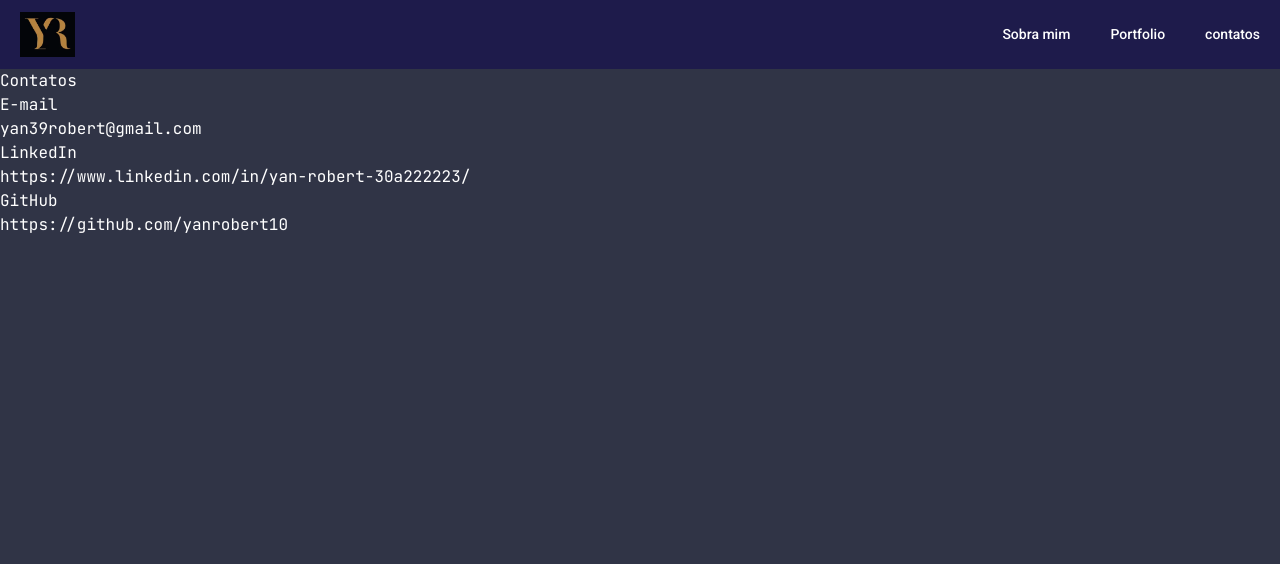
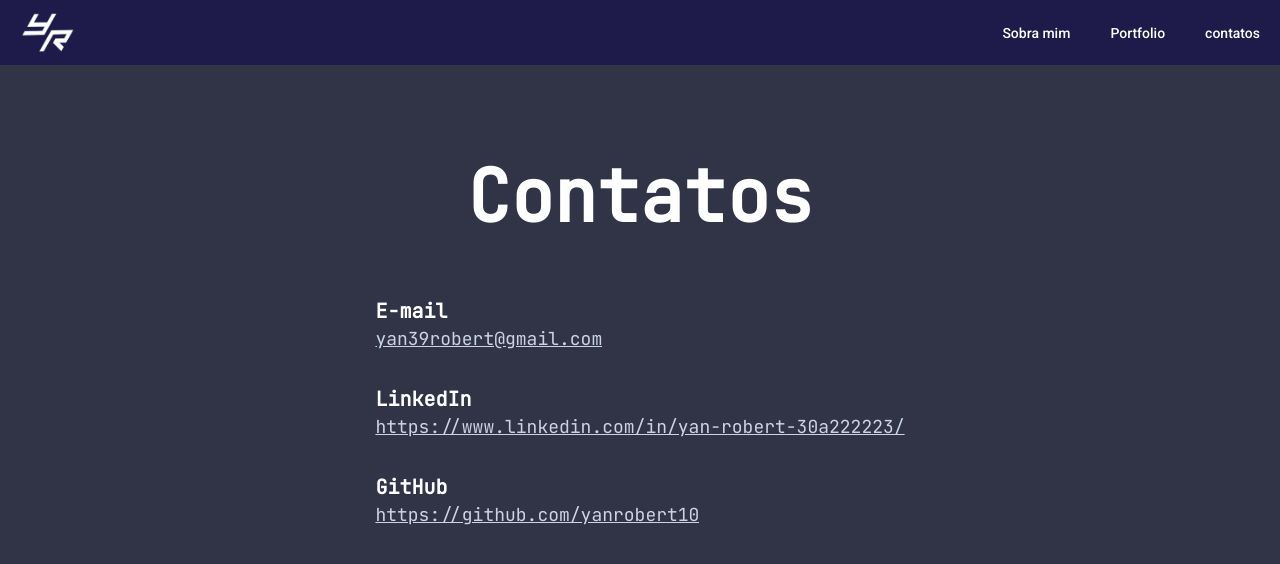
Before and after one commit to yanrobert10/portfolio, a Next.js app: page /contatos in a window 1280 px wide. Shown: the top 564 px of the page. Built offline with nearby package versions, Linux system fonts and the light colour scheme.

Commit message:
estilização page contato

```diff
--- a/src/app/components/Home/aboutMe.tsx
+++ b/src/app/components/Home/aboutMe.tsx
@@ -11,6 +11,7 @@
     return (
         <main className="
             flex
+            xl:h-screen
             flex-wrap-reverse
             justify-center
             items-center
--- a/src/app/contatos/page.tsx
+++ b/src/app/contatos/page.tsx
@@ -1,4 +1,4 @@
-import Link from "next/link";
+
 
 export const metadata = {
     title: "Contatos | Yan Robert",
@@ -8,25 +8,46 @@
 export default function Contatos() {
     return (
 
-        <div>
-            <h1>Contatos</h1>
-            <ul>
-                <li>
-                    <span>E-mail</span>
-                    <div>
-                        <a href="mailto:yan39robert@gmail.com">yan39robert@gmail.com</a>
+        <div className="mt-12 md:mt-24 space-y-8 md:space-y-16 px-6 md:px-32">
+            <h1 className="text-5xl md:text-7xl font-bold text-center ">Contatos</h1>
+            <ul className="table mx-auto space-y-6 md:space-y-8">
+                <li className="md:text-xl">
+                    <span className="font-bold">E-mail</span>
+                    <div className="flex gap-1 md:gap-3 items-center">
+                        <a
+                          href="mailto:yan39robert@gmail.com"
+                          className="text-sm md:text-lg text-slate-300 underline truncate"
+                        >
+
+                          yan39robert@gmail.com
+
+                        </a>
                     </div>
                 </li>
-                <li>
-                    <span>LinkedIn</span>
-                    <div>
-                        <a href="https://www.linkedin.com/in/yan-robert-30a222223/">https://www.linkedin.com/in/yan-robert-30a222223/</a>
+                <li className="md:text-xl">
+                    <span className="font-bold">LinkedIn</span>
+                    <div className="flex gap-1 md:gap-3 items-center">
+                        <a
+                            href="https://www.linkedin.com/in/yan-robert-30a222223/"
+                            className="text-sm md:text-lg text-slate-300 underline truncate"
+                        >
+
+                            https://www.linkedin.com/in/yan-robert-30a222223/
+
+                        </a>
                     </div>
                 </li>
-                <li>
-                    <span>GitHub</span>
-                    <div>
-                        <a href="https://github.com/yanrobert10">https://github.com/yanrobert10</a>
+                <li className="md:text-xl">
+                    <span className="font-bold">GitHub</span>
+                    <div className="flex gap-1 md:gap-3 items-center">
+                        <a
+                            href="https://github.com/yanrobert10"
+                            className="text-sm md:text-lg text-slate-300 underline truncate"
+                        >
+
+                            https://github.com/yanrobert10
+
+                        </a>
                     </div>
                 </li>
 
--- a/src/app/page.tsx
+++ b/src/app/page.tsx
@@ -1,14 +1,15 @@
 import AboutMe from "./components/Home/aboutMe";
-import Head from "next/head";
+import { Metadata } from 'next'
 
+export const metadata: Metadata = {
+  title: 'Sobre Mim',
+  description: 'Um desenvolvedor Front-end apaixonado por criar interfaces e ajudar outros devs!',
+};
 
 export default function Home() {
   return (
 
       <>
-        <Head >
-          <meta name="description" content="Sou um desenvolvedor Front-end apaixonado por criar interfaces e ajudar outros devs!" />
-        </Head>
         <div className="py-12 px-6 md:px-32 space-y-10 md:space-y-28 bg-indigo-900">
           <AboutMe/>
         </div>
```
Also changed, not shown: public/favicon.png.
